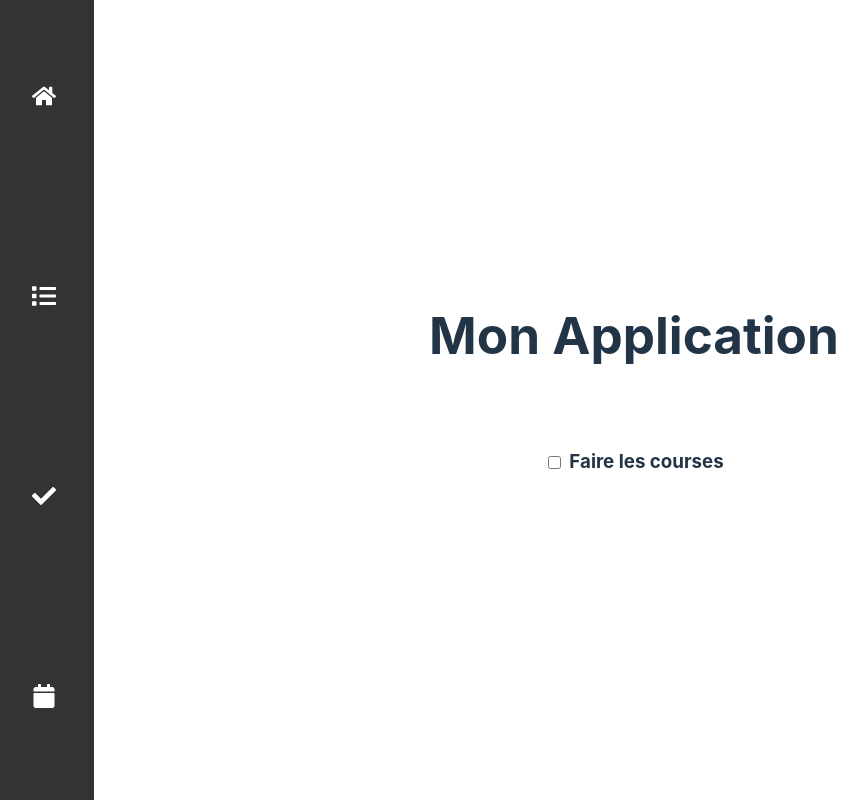
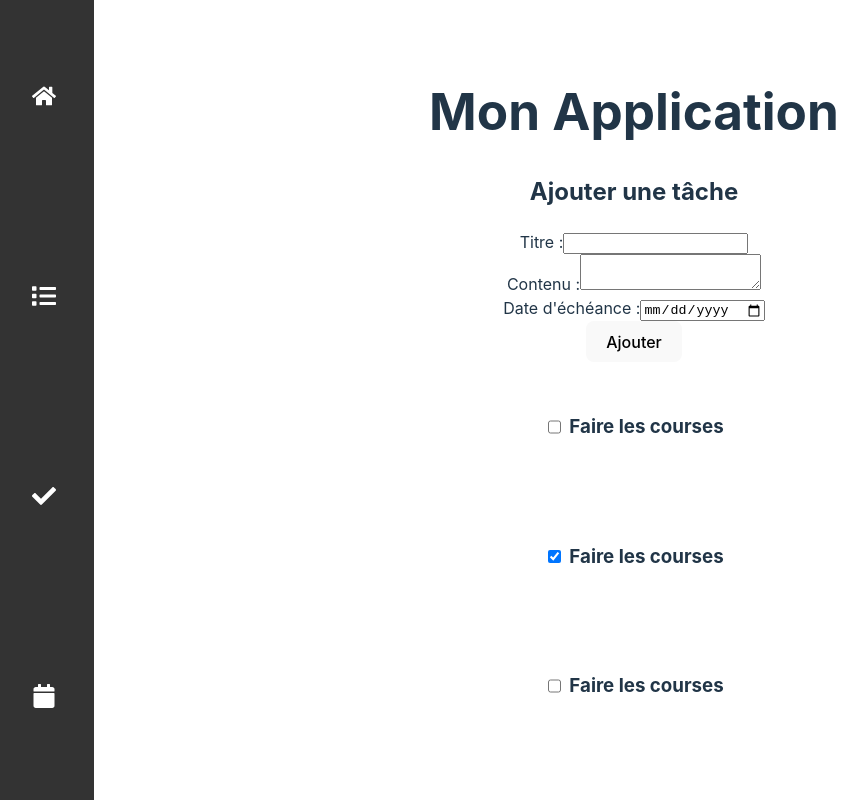
Before and after one commit to GuaisClement/TodoApp, a React (Vite) app: page / in a window 1280 px wide. Shown: the whole page, without its empty margins (6-873 px from the left). Built offline with nearby package versions, Linux system fonts and the light colour scheme.

Commit message:
add addTask

```diff
--- a/src/App.tsx
+++ b/src/App.tsx
@@ -1,25 +1,55 @@
 import './App.css'
-import Task from './task/Task'
+import Task from './list/task/Task'
 import Taskbar from './header/Taskbar'
+import { TaskModel } from './model/task-model';
+import { useState } from 'react';
+import AddTask from './list/add-task/add-task';
 
 function App() {
-  const taskProps = {
+
+  const [tasks, setTasks] = useState([
+    {
       id: 1,
       checked: false,
       title: 'Faire les courses',
       content: 'Acheter du lait, des œufs, et du pain.',
       date: new Date(),
+    },
+    {
+      id: 2,
+      checked: true,
+      title: 'Faire les courses',
+      content: 'Acheter du lait, des œufs, et du pain.',
+      date: new Date(),
+    },
+    {
+      id: 3,
+      checked: false,
+      title: 'Faire les courses',
+      content: 'Acheter du lait, des œufs, et du pain.',
+      date: new Date(),
+    }
+  ]);
+  const [isModalOpen, setIsModalOpen] = useState(false);
+
+  const handleAddTask = (newTask: TaskModel) => {
+    // MAJ locale
+    setTasks([...tasks, newTask]);
   };
 
   return (
     <>
       <div className="App">
         <h1>Mon Application</h1>
-        {/* Autres composants de votre application */}
         <Taskbar />
+        <AddTask onAddTask={handleAddTask} />
+
+        {tasks.map((tasks) => (
+          <div className="card" key={tasks.id}>
+            <Task {...tasks}></Task>
           </div>
-      <div className="card">
-        <Task {...taskProps}></Task>
+        ))}
+
       </div>
     </>
   )
--- /dev/null
+++ b/src/list/add-task/add-task.css
@@ -0,0 +1,26 @@
+.modal {
+    display: block;
+    position: fixed;
+    top: 0;
+    left: 0;
+    width: 100%;
+    height: 100%;
+    background-color: rgba(0, 0, 0, 0.5); /* Fond semi-transparent */
+}
+
+.modal-content {
+    position: absolute;
+    top: 50%;
+    left: 50%;
+    transform: translate(-50%, -50%);
+    background-color: #fff;
+    padding: 20px;
+}
+
+.close {
+    position: absolute;
+    top: 10px;
+    right: 10px;
+    font-size: 20px;
+    cursor: pointer;
+}
--- /dev/null
+++ b/src/list/add-task/add-task.tsx
@@ -0,0 +1,58 @@
+// AddTask.js (ou AddTask.jsx si vous utilisez JavaScript)
+
+import React, { useState } from 'react';
+import { TaskModel } from '../../model/task-model';
+
+interface AddTaskProps {
+  onAddTask: (newTask: TaskModel) => void;
+}
+
+const AddTask: React.FC<AddTaskProps> = ({ onAddTask }) => {
+  const [title, setTitle] = useState('');
+  const [content, setContent] = useState('');
+  const [dueDate, setDueDate] = useState('');
+
+  const handleAddTask = () => {
+    const newTask = {
+      id: Math.random(),
+      checked: false,
+      title,
+      content,
+      date: dueDate ? new Date(dueDate) : new Date(),
+    };
+
+    onAddTask(newTask);
+    // Réinitialiser le form
+    setTitle('');
+    setContent('');
+    setDueDate('');
+  };
+
+  return (
+    <div>
+      <h2>Ajouter une tâche</h2>
+      <form>
+        <label>
+          Titre :
+          <input type="text" value={title} onChange={(e) => setTitle(e.target.value)} />
+        </label>
+        <br />
+        <label>
+          Contenu :
+          <textarea value={content} onChange={(e) => setContent(e.target.value)} />
+        </label>
+        <br />
+        <label>
+          Date d'échéance :
+          <input type="date" value={dueDate} onChange={(e) => setDueDate(e.target.value)} />
+        </label>
+        <br />
+        <button type="button" onClick={handleAddTask}>
+          Ajouter
+        </button>
+      </form>
+    </div>
+  );
+};
+
+export default AddTask;
--- /dev/null
+++ b/src/list/task/Task.css
@@ -0,0 +1,11 @@
+.task{
+    display: flex;
+    flex-direction: column;
+    align-items: center;
+}
+
+.row-title{
+    display: flex;
+    flex-direction: row;
+    gap: 5px;
+}
--- /dev/null
+++ b/src/model/task-model.ts
@@ -0,0 +1,7 @@
+export type TaskModel = {
+    id: number,
+    checked: boolean
+    title: string,
+    content: string,
+    date: Date,
+}
--- a/src/task/Task.css
+++ /dev/null
@@ -1,23 +0,0 @@
-.task{
-    display: flex;
-    flex-direction: column;
-    align-items: center;
-}
-
-.row-title{
-    display: flex;
-    flex-direction: row;
-    gap: 5px;
-}
-
-.checkbox{
-    appearance: none;
-  -webkit-appearance: none;
-  -moz-appearance: none;
-  width: 20px;
-  height: 20px;
-  border-radius: 50%;
-  border: 2px solid #000; /* Couleur de la bordure */
-  outline: none;
-  cursor: pointer;
-}
```
Also changed, not shown: src/list/task/Task.tsx (renamed from src/task/Task.tsx). Lines whose indentation alone changed are shown as unchanged.
